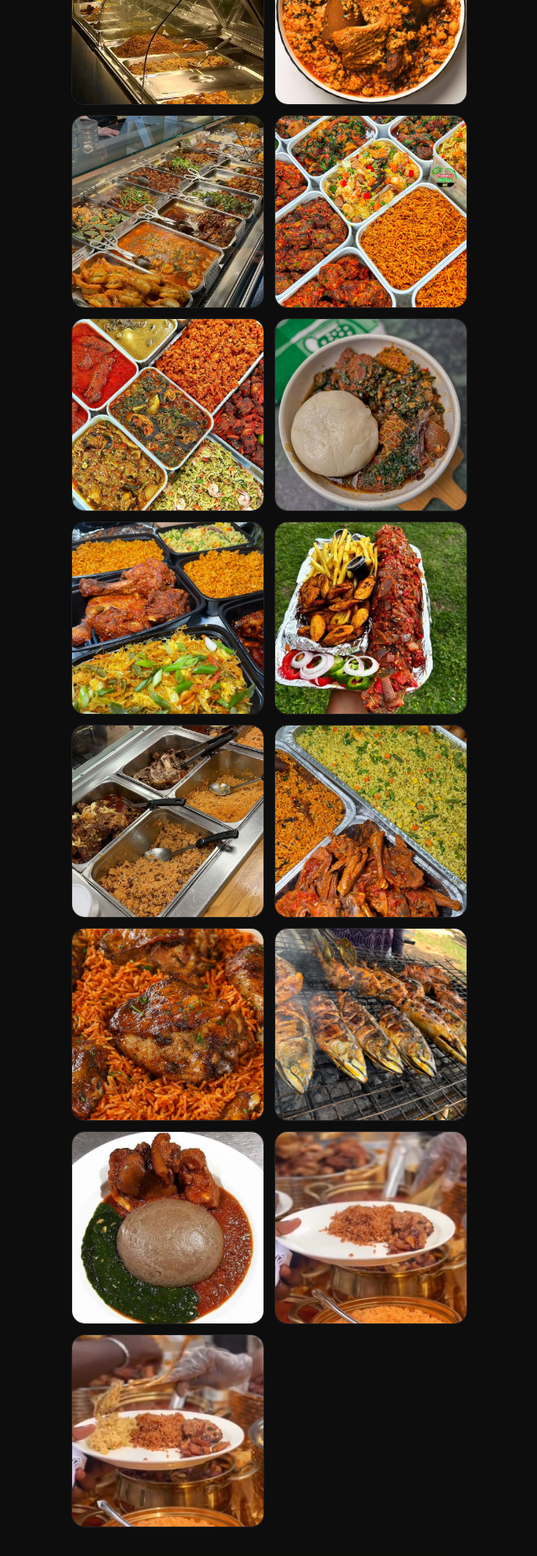
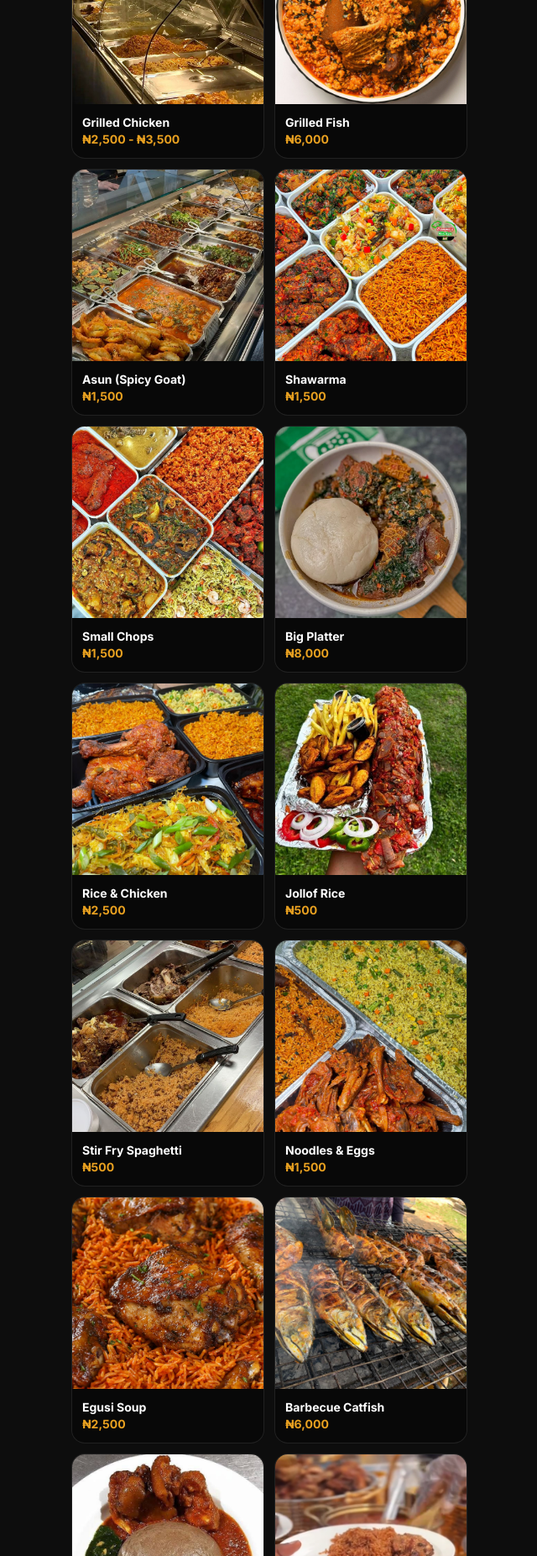
Before and after one commit to volt16splash/gmatt-grills, a plain HTML site: page index.html in a window 1280 px wide. Shown: the part 3030-4883 px from the top of the page at 84% size, without its empty margins (319-959 px from the left). Drawn offline with nearby package versions, Linux system fonts and the light colour scheme.

Commit message:
Add prices back to Full Menu image cards

```diff
--- a/index.html
+++ b/index.html
@@ -279,75 +279,135 @@ body { background: #0D0D0D; color: #fff; font-family: 'Inter', sans-serif; }
       <div class="aspect-square overflow-hidden">
         <img src="08c3f47f70cea3cb74264c636634ed8d.jpg" alt="Grilled Chicken" class="w-full h-full object-cover">
       </div>
+      <div class="p-3">
+        <p class="font-bold text-sm">Grilled Chicken</p>
+        <p class="text-brand font-bold text-sm">₦2,500 - ₦3,500</p>
+      </div>
     </div>
     <div class="bg-darker rounded-2xl overflow-hidden border border-white/10 card-hover">
       <div class="aspect-square overflow-hidden">
         <img src="0f5bd267d61559281921fe0c64bc56f5.jpg" alt="Grilled Fish" class="w-full h-full object-cover">
+      </div>
+      <div class="p-3">
+        <p class="font-bold text-sm">Grilled Fish</p>
+        <p class="text-brand font-bold text-sm">₦6,000</p>
       </div>
     </div>
     <div class="bg-darker rounded-2xl overflow-hidden border border-white/10 card-hover">
       <div class="aspect-square overflow-hidden">
         <img src="19c794b52cb085283ad5c8c20c1619cf.jpg" alt="Asun" class="w-full h-full object-cover">
       </div>
+      <div class="p-3">
+        <p class="font-bold text-sm">Asun (Spicy Goat)</p>
+        <p class="text-brand font-bold text-sm">₦1,500</p>
+      </div>
     </div>
     <div class="bg-darker rounded-2xl overflow-hidden border border-white/10 card-hover">
       <div class="aspect-square overflow-hidden">
         <img src="6d32307ec0ca4f85bd33e191f0a51b00.jpg" alt="Shawarma" class="w-full h-full object-cover">
+      </div>
+      <div class="p-3">
+        <p class="font-bold text-sm">Shawarma</p>
+        <p class="text-brand font-bold text-sm">₦1,500</p>
       </div>
     </div>
     <div class="bg-darker rounded-2xl overflow-hidden border border-white/10 card-hover">
       <div class="aspect-square overflow-hidden">
         <img src="9016ea84e9987f233529827e19c72b30.jpg" alt="Small Chops" class="w-full h-full object-cover">
       </div>
+      <div class="p-3">
+        <p class="font-bold text-sm">Small Chops</p>
+        <p class="text-brand font-bold text-sm">₦1,500</p>
+      </div>
     </div>
     <div class="bg-darker rounded-2xl overflow-hidden border border-white/10 card-hover">
       <div class="aspect-square overflow-hidden">
         <img src="962119c3b0406b4d74f1f333fb005c68.jpg" alt="Platter" class="w-full h-full object-cover">
+      </div>
+      <div class="p-3">
+        <p class="font-bold text-sm">Big Platter</p>
+        <p class="text-brand font-bold text-sm">₦8,000</p>
       </div>
     </div>
     <div class="bg-darker rounded-2xl overflow-hidden border border-white/10 card-hover">
       <div class="aspect-square overflow-hidden">
         <img src="a64415663b8a1cb4199609b16f4e1835.jpg" alt="Chicken & Rice" class="w-full h-full object-cover">
       </div>
+      <div class="p-3">
+        <p class="font-bold text-sm">Rice & Chicken</p>
+        <p class="text-brand font-bold text-sm">₦2,500</p>
+      </div>
     </div>
     <div class="bg-darker rounded-2xl overflow-hidden border border-white/10 card-hover">
       <div class="aspect-square overflow-hidden">
         <img src="b6784d3f77fde3b1518d8f5958b5b263 (1).jpg" alt="Jollof Rice" class="w-full h-full object-cover">
+      </div>
+      <div class="p-3">
+        <p class="font-bold text-sm">Jollof Rice</p>
+        <p class="text-brand font-bold text-sm">₦500</p>
       </div>
     </div>
     <div class="bg-darker rounded-2xl overflow-hidden border border-white/10 card-hover">
       <div class="aspect-square overflow-hidden">
         <img src="c33587e03f236258329f6b2c3d31bbde.jpg" alt="Spaghetti" class="w-full h-full object-cover">
       </div>
+      <div class="p-3">
+        <p class="font-bold text-sm">Stir Fry Spaghetti</p>
+        <p class="text-brand font-bold text-sm">₦500</p>
+      </div>
     </div>
     <div class="bg-darker rounded-2xl overflow-hidden border border-white/10 card-hover">
       <div class="aspect-square overflow-hidden">
         <img src="c8c51a02f2435414320ffdc162ad62f4.jpg" alt="Noodles" class="w-full h-full object-cover">
+      </div>
+      <div class="p-3">
+        <p class="font-bold text-sm">Noodles & Eggs</p>
+        <p class="text-brand font-bold text-sm">₦1,500</p>
       </div>
     </div>
     <div class="bg-darker rounded-2xl overflow-hidden border border-white/10 card-hover">
       <div class="aspect-square overflow-hidden">
         <img src="d49392e267d9123c9b8c0d6eb9be7f39.jpg" alt="Egusi Soup" class="w-full h-full object-cover">
       </div>
+      <div class="p-3">
+        <p class="font-bold text-sm">Egusi Soup</p>
+        <p class="text-brand font-bold text-sm">₦2,500</p>
+      </div>
     </div>
     <div class="bg-darker rounded-2xl overflow-hidden border border-white/10 card-hover">
       <div class="aspect-square overflow-hidden">
         <img src="f051ef282211f98640bf67123b7da167.jpg" alt="Barbecue" class="w-full h-full object-cover">
+      </div>
+      <div class="p-3">
+        <p class="font-bold text-sm">Barbecue Catfish</p>
+        <p class="text-brand font-bold text-sm">₦6,000</p>
       </div>
     </div>
     <div class="bg-darker rounded-2xl overflow-hidden border border-white/10 card-hover">
       <div class="aspect-square overflow-hidden">
         <img src="f83ead724433fcd3c2f3ba6d68f36f68.jpg" alt="Banga Soup" class="w-full h-full object-cover">
       </div>
+      <div class="p-3">
+        <p class="font-bold text-sm">Banga Soup</p>
+        <p class="text-brand font-bold text-sm">₦3,000</p>
+      </div>
     </div>
     <div class="bg-darker rounded-2xl overflow-hidden border border-white/10 card-hover">
       <div class="aspect-square overflow-hidden">
         <img src="videoframe_5667.png" alt="Family Size" class="w-full h-full object-cover">
       </div>
+      <div class="p-3">
+        <p class="font-bold text-sm">Family Size</p>
+        <p class="text-brand font-bold text-sm">₦20,000</p>
+      </div>
     </div>
     <div class="bg-darker rounded-2xl overflow-hidden border border-white/10 card-hover">
       <div class="aspect-square overflow-hidden">
         <img src="videoframe_7572.png" alt="Chicken & Chips" class="w-full h-full object-cover">
+      </div>
+      <div class="p-3">
+        <p class="font-bold text-sm">Chicken & Chips</p>
+        <p class="text-brand font-bold text-sm">₦1,500</p>
       </div>
     </div>
   </div>
```
